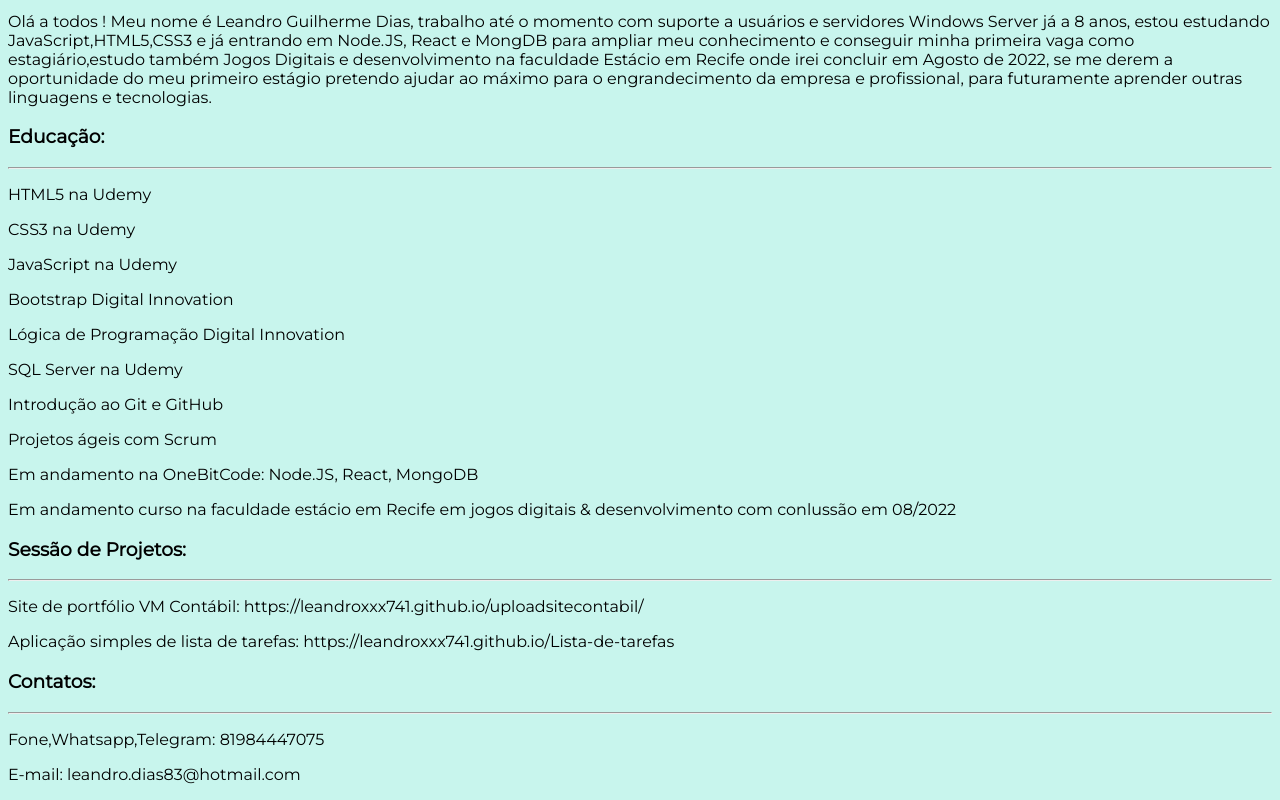
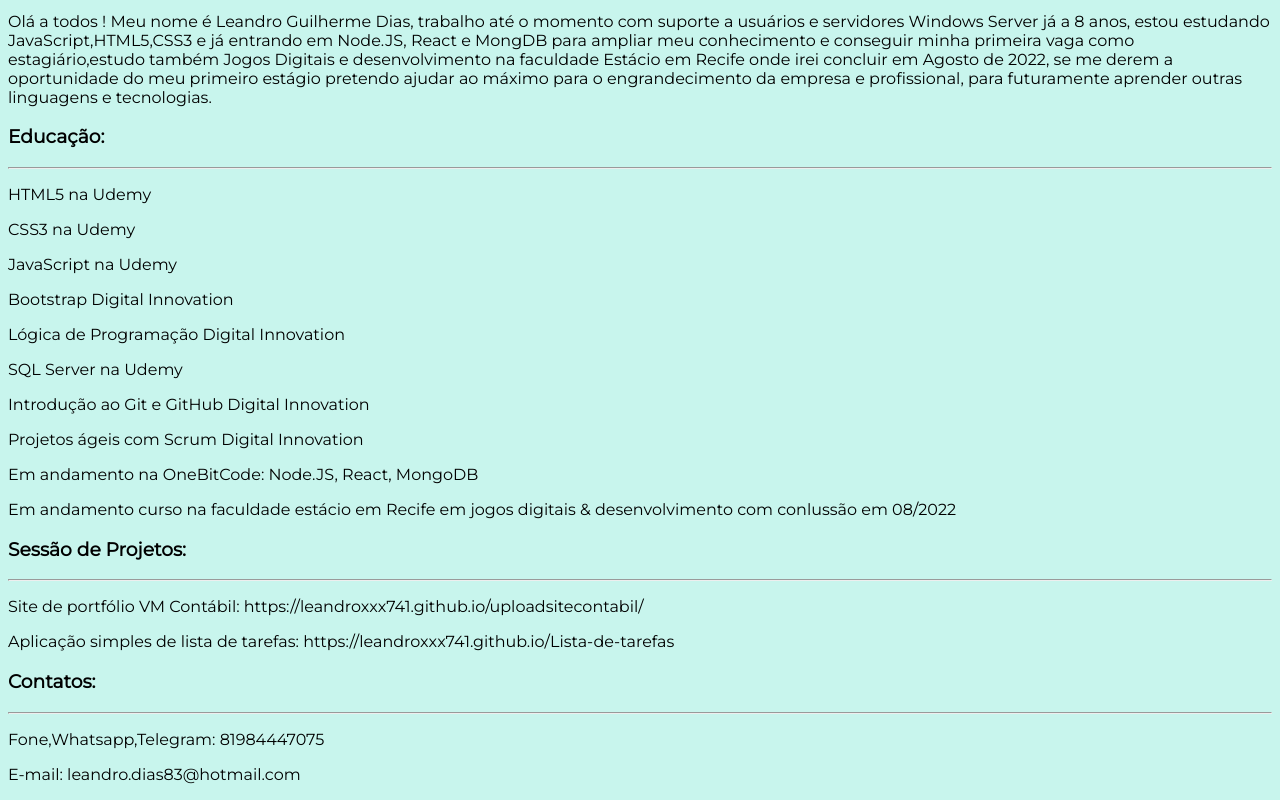
Before and after one commit to leandroxxx741/curriculo, a plain HTML site: page index.html in a window 1280 px wide. Shown: the part 797-1597 px from the top of the page. Drawn offline with Linux system fonts and the light colour scheme.

Commit message:
Update index.html

```diff
--- a/index.html
+++ b/index.html
@@ -59,8 +59,8 @@
         <p>Bootstrap Digital Innovation</p>
         <p>Lógica de Programação Digital Innovation</p>
         <p>SQL Server na Udemy</p>
-        <p>Introdução ao Git e GitHub</p>
-        <p>Projetos ágeis com Scrum</p>
+        <p>Introdução ao Git e GitHub Digital Innovation</p>
+        <p>Projetos ágeis com Scrum Digital Innovation</p>
         <p>Em andamento na OneBitCode: Node.JS, React, MongoDB</p>
         <p>Em andamento curso na faculdade estácio em Recife em jogos digitais & desenvolvimento com conlussão em 08/2022</p>
     </section>
```
